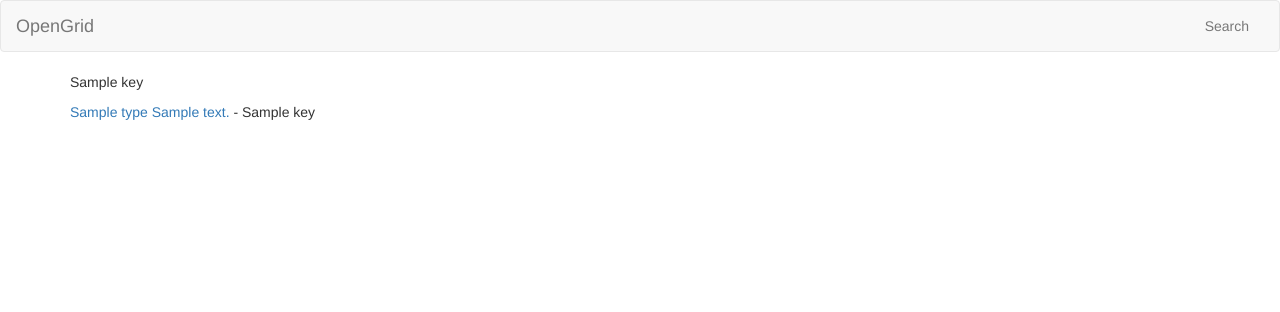
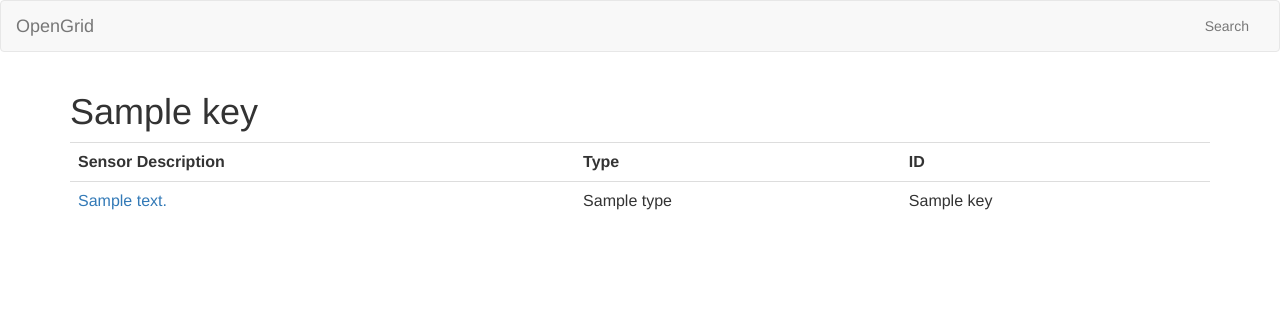
Before and after one commit to opengridcc/website, a Flask app: template templates/flukso.html in a window 1280 px wide. Shown: the top 312 px of the page. Run offline with Flask 2, Linux system fonts and the light colour scheme; the template is opened without the code that fills it: most values are stand-ins (such as "Sample title", 1, 10 or a date in 2020); some libraries are stand-ins or nearby versions.

Commit message:
table view for flukso

```diff
--- a/templates/flukso.html
+++ b/templates/flukso.html
@@ -1,13 +1,18 @@
 {% extends "master.html" %}
 {% block content %}
-<p>
-            {{ flukso.key }}
-		{% for sensor in sensors %}
-		<div class="row">
-				<div class="col col-md-12">
-						<a href="/sensor/{{ sensor.key }}">{{ sensor.type }} {{ sensor.description }}</a> - {{ sensor.key }}
-				</div>
-		</div>
-		{% endfor %}
-</p>
+    <h1> {{ flukso.key }} </h1>
+    <table class="table table-hover">
+        <tr>
+            <th>Sensor Description</th>
+            <th>Type</th>
+            <th>ID</th>
+        </tr>
+        {% for sensor in sensors %}
+            <tr>
+                <td><a href="/sensor/{{ sensor.key }}">{{ sensor.description }}</a></td>
+                <td>{{ sensor.type }}</td>
+                <td>{{ sensor.key }}</td>
+            </tr>
+        {% endfor %}
+    </table>
 {% endblock %}
```
